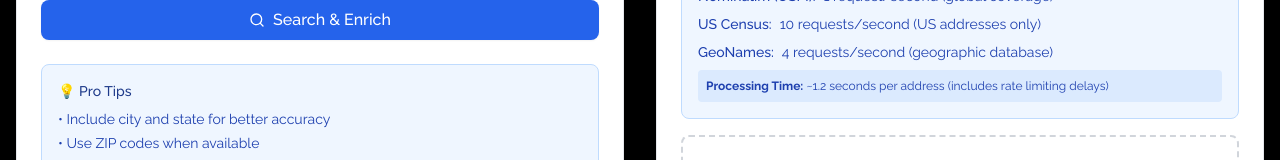
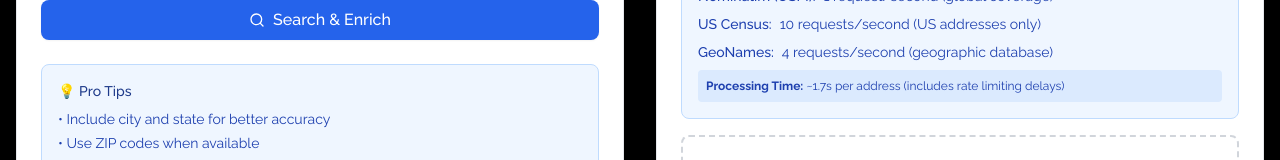
Before and after one commit to AtoZ-LocIntel/LocIsEverything_Enrichment, a React (Vite) app: page / in a window 1280 px wide. Both pictures are taken after a click on the button "View Rate Limits & Performance Info". Shown: the part 561-721 px from the top of the page. Built offline with nearby package versions, Linux system fonts and the light colour scheme; the HTML template or start-up script is replaced by a standard one.

Commit message:
Fix batch processing to use user-selected enrichments instead of hardcoded defaults

```diff
--- a/src/App.tsx
+++ b/src/App.tsx
@@ -135,7 +135,11 @@ function App() {
 
           <div className="grid lg:grid-cols-2 gap-8 mb-8">
             <SingleSearch onSearch={handleSingleSearch} />
-            <BatchProcessing onComplete={handleBatchComplete} />
+            <BatchProcessing
+              onComplete={handleBatchComplete}
+              selectedEnrichments={selectedEnrichments}
+              poiRadii={poiRadii}
+            />
           </div>
 
           <EnrichmentConfig
--- a/src/components/BatchProcessing.tsx
+++ b/src/components/BatchProcessing.tsx
@@ -4,9 +4,11 @@ import Papa from 'papaparse';
 
 interface BatchProcessingProps {
   onComplete: (results: any[]) => void;
+  selectedEnrichments: string[];
+  poiRadii: Record<string, number>;
 }
 
-const BatchProcessing: React.FC<BatchProcessingProps> = ({ onComplete }) => {
+const BatchProcessing: React.FC<BatchProcessingProps> = ({ onComplete, selectedEnrichments, poiRadii }) => {
   const [isProcessing, setIsProcessing] = useState(false);
   const [progress, setProgress] = useState(0);
   const [currentAddress, setCurrentAddress] = useState('');
@@ -57,16 +59,17 @@ const BatchProcessing: React.FC<BatchProcessingProps> = ({ onComplete }) => {
         setCurrentAddress(address);
         setProgress(((i + 1) / addresses.length) * 100);
 
-        // Calculate estimated time remaining
-        const estimatedTimePerAddress = 1.2; // seconds (conservative estimate)
+        // Calculate estimated time remaining based on number of enrichments
+        const baseTimePerAddress = 0.8; // base geocoding time
+        const enrichmentTime = selectedEnrichments.length * 0.3; // additional time per enrichment
+        const estimatedTimePerAddress = baseTimePerAddress + enrichmentTime;
         const remainingAddresses = addresses.length - i - 1;
         const estimatedSeconds = remainingAddresses * estimatedTimePerAddress;
         setEstimatedTimeRemaining(estimatedSeconds);
 
         if (address.trim()) {
           try {
-            const defaultEnrichments = ['elev', 'airq', 'fips'];
-            const result = await enrichmentService.enrichSingleLocation(address, defaultEnrichments, {});
+            const result = await enrichmentService.enrichSingleLocation(address, selectedEnrichments, poiRadii);
             results.push(result);
           } catch (error) {
             console.error(`Failed to enrich address: ${address}`, error);
@@ -148,9 +151,9 @@ const BatchProcessing: React.FC<BatchProcessingProps> = ({ onComplete }) => {
                 <span className="font-medium">GeoNames:</span>
                 <span>4 requests/second (geographic database)</span>
               </div>
-              <div className="mt-3 p-2 bg-blue-100 rounded text-xs">
-                <strong>Processing Time:</strong> ~1.2 seconds per address (includes rate limiting delays)
-              </div>
+                             <div className="mt-3 p-2 bg-blue-100 rounded text-xs">
+                 <strong>Processing Time:</strong> ~{Math.round((0.8 + selectedEnrichments.length * 0.3) * 10) / 10}s per address (includes rate limiting delays)
+               </div>
             </div>
           </div>
         )}
@@ -234,9 +237,9 @@ const BatchProcessing: React.FC<BatchProcessingProps> = ({ onComplete }) => {
                 <p className="text-sm font-medium text-green-900">
                   Estimated time remaining: {formatTime(estimatedTimeRemaining)}
                 </p>
-                <p className="text-xs text-green-700">
-                  Total estimated time: {formatTime(totalAddresses * 1.2)}
-                </p>
+                                 <p className="text-xs text-green-700">
+                   Total estimated time: {formatTime(totalAddresses * (0.8 + selectedEnrichments.length * 0.3))}
+                 </p>
               </div>
             </div>
           </div>
```
